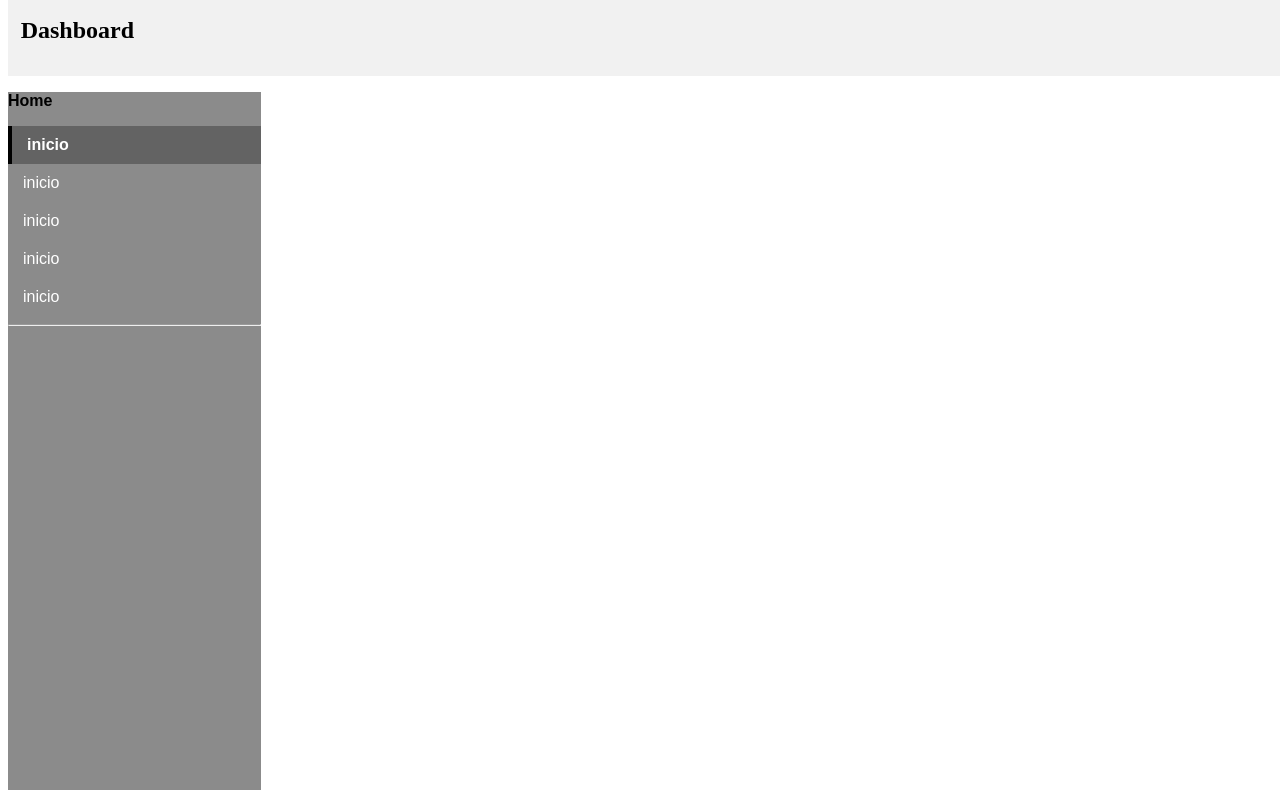
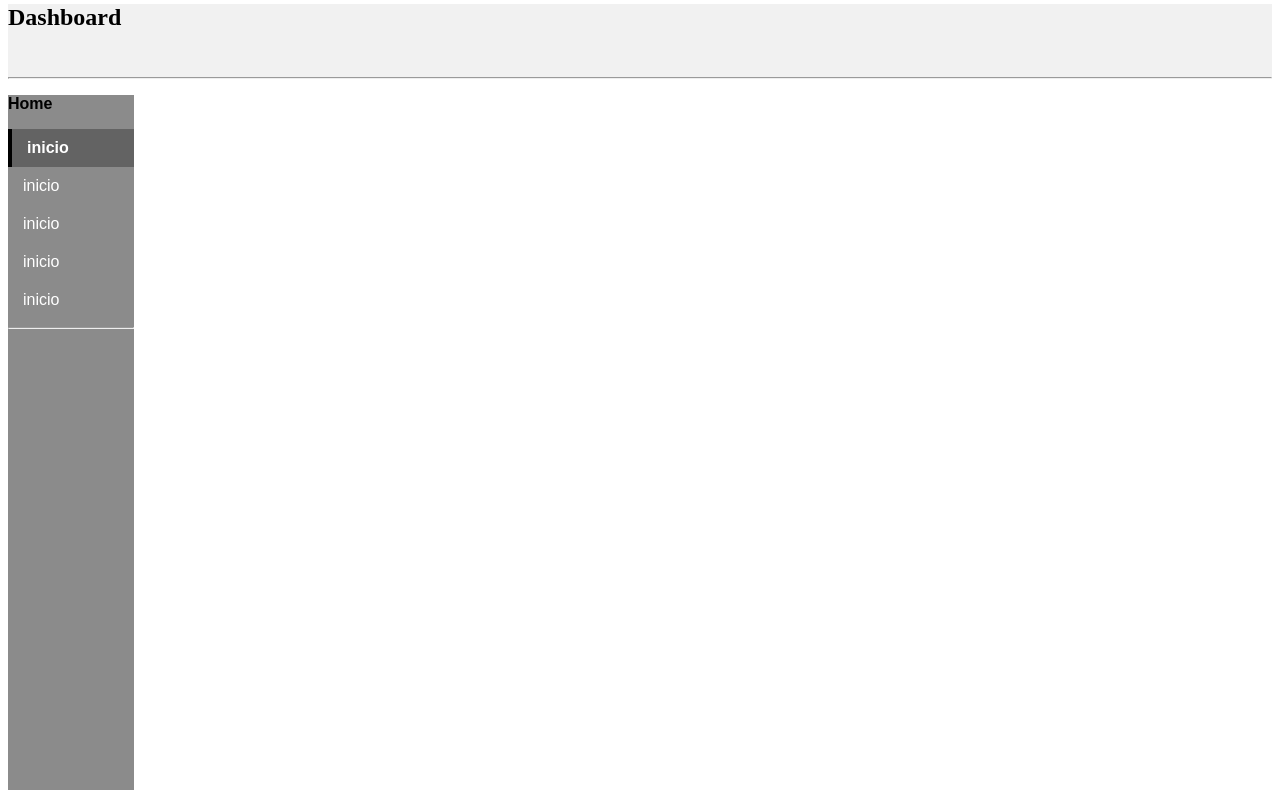
Before and after one commit to robertamsbrito/Dashboard-Zenith-Brunch-Cocktails, a plain HTML site: page dashboard.html in a window 1280 px wide. Shown: the part 84-874 px from the top of the page. Drawn offline with Linux system fonts and the light colour scheme.

Commit message:
dashboard

```diff
--- a/dashboard.html
+++ b/dashboard.html
@@ -18,14 +18,15 @@
             </div>
         </div>
     </header>
-    <!--header-->
     <div class="parte1">
-         <div class="titulo">
-                <h2>Dashboard</h2>
+        <div class="titulo">
+               <h2>Dashboard</h2>
+               <br>
+               <hr>
         </div>
     </div>
-    <aside class="menu">
-        <div class="navbar">
+    <section class="menu">
+        <nav class="navbar">
             <h3>Home</h3>
             <a  class="ativo" href="#">inicio</a>
             <a href="#">inicio</a>
@@ -33,8 +34,7 @@
             <a href="#">inicio</a>
             <a href="#">inicio</a>
             <hr>
-        </div>
-        <!--navbar-->
-    </aside>
+        </nav>
+    </section>
 </body>
 </html>
--- a/style.css
+++ b/style.css
@@ -3,7 +3,7 @@
 body, html {
     height: 100%;
 }
-/*index*/
+
 
 .criarconta a {
     text-decoration: solid;
@@ -14,8 +14,6 @@ body, html {
 :hover.criarconta a {
     color: black;
 }
-
-/*Dashboard*/
 
 div.cabecalho {
     background-color: rgba(0, 0, 0, 0.456);
@@ -34,7 +32,7 @@ div.seach {
 }
 
 .navbar {
-    width: 20%;
+    width: 10%;
     background-color: rgba(0, 0, 0, 0.456);
     height: 100%;
 }
@@ -71,6 +69,4 @@ div.seach {
 
 .parte1 {
     background-color: rgb(241, 241, 241);
-    width: 100%;
-    padding: 1%;
 }
```
